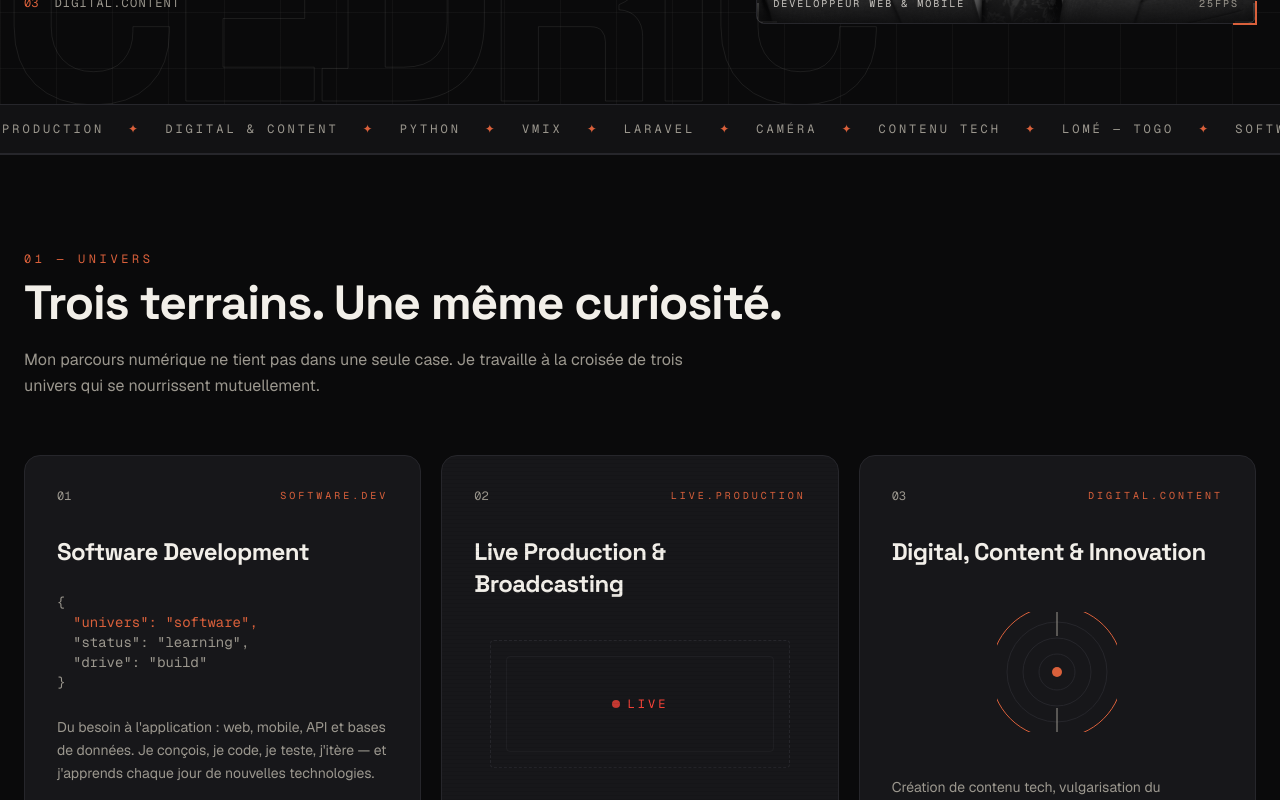
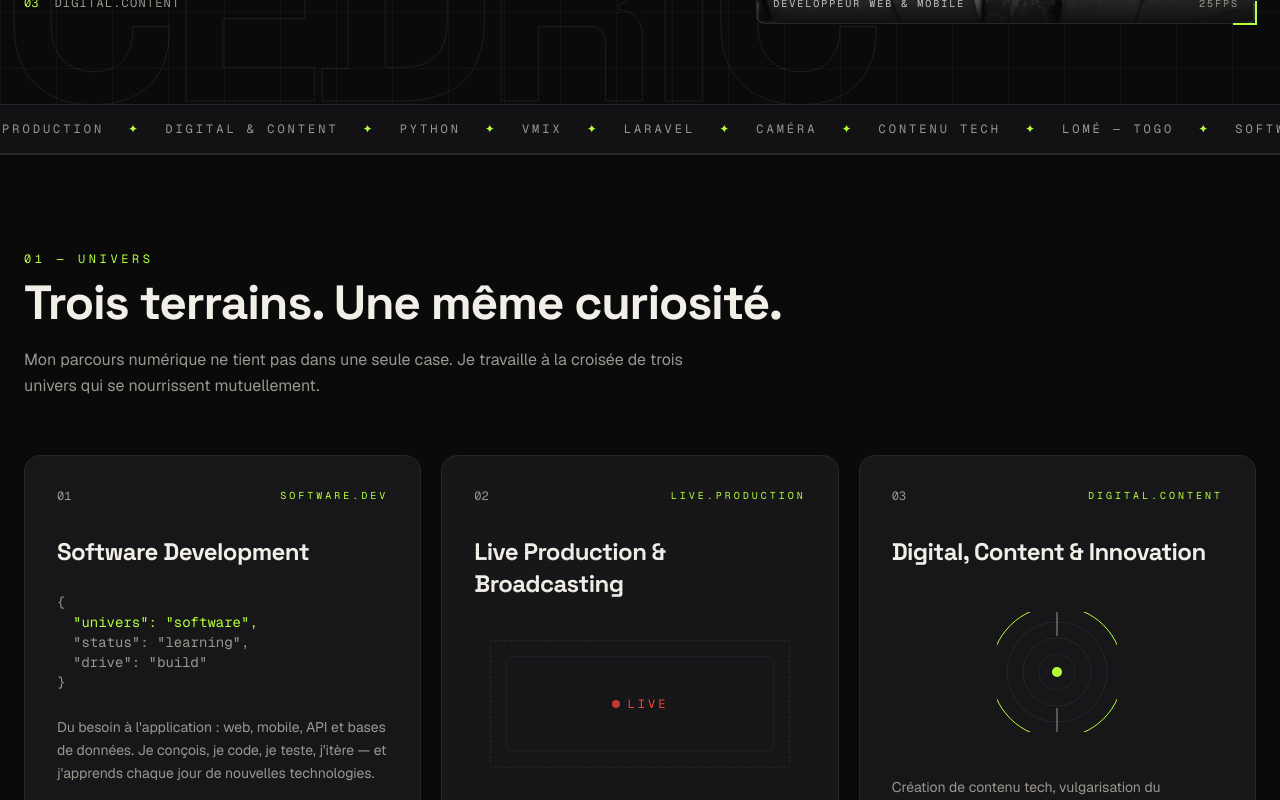
Before and after one commit to Yannickeudes/yannickeudes.github.io, a Next.js app: page / in a window 1280 px wide. Shown: the part 780-1580 px from the top of the page. Built offline with nearby package versions, Linux system fonts and the light colour scheme.

Commit message:
Accent neon vert fluorescent

```diff
--- a/src/app/globals.css
+++ b/src/app/globals.css
@@ -7,7 +7,7 @@
   --color-line: #26262b;
   --color-cream: #f2efe9;
   --color-muted: #9b978e;
-  --color-accent: #d9603b;
+  --color-accent: #b4ff39;
   --color-rec: #ff453a;
   --font-sans: var(--font-geist-sans);
   --font-mono: var(--font-geist-mono);
@@ -110,7 +110,7 @@ body {
 }
 
 .fx-split {
-  background: linear-gradient(to bottom, #f2efe9 0%, #f2efe9 50%, #d9603b 50%, #d9603b 100%);
+  background: linear-gradient(to bottom, #f2efe9 0%, #f2efe9 50%, var(--color-accent) 50%, var(--color-accent) 100%);
   -webkit-background-clip: text;
   background-clip: text;
   -webkit-text-fill-color: transparent;
--- a/src/components/ContactForm.tsx
+++ b/src/components/ContactForm.tsx
@@ -90,7 +90,7 @@ export default function ContactForm() {
           href={waHref}
           target="_blank"
           rel="noopener noreferrer"
-          className="inline-flex flex-1 items-center justify-center rounded-full bg-accent px-6 py-3.5 text-sm font-medium text-white transition-colors hover:bg-accent/85 sm:flex-none"
+          className="inline-flex flex-1 items-center justify-center rounded-full bg-accent px-6 py-3.5 text-sm font-semibold text-ink transition-colors hover:bg-accent/85 sm:flex-none"
         >
           Envoyer via WhatsApp
         </a>
--- a/src/components/FxName.tsx
+++ b/src/components/FxName.tsx
@@ -44,7 +44,7 @@ export default function FxName({ className = "" }: { className?: string }) {
                     }`}
                     style={
                       !cedricHover && hovered === i
-                        ? { color: "#d9603b" }
+                        ? { color: "var(--color-accent)" }
                         : undefined
                     }
                     onMouseEnter={() => {
--- a/src/components/Universes.tsx
+++ b/src/components/Universes.tsx
@@ -36,11 +36,16 @@ function Motif({ kind }: { kind: string }) {
             cx="60"
             cy="60"
             r={r}
-            stroke={i === 3 ? "#d9603b" : "#26262b"}
+            style={{ stroke: i === 3 ? "var(--color-accent)" : "#26262b" }}
             strokeWidth="1"
           />
         ))}
-        <circle cx="60" cy="60" r="5" fill="#d9603b" />
+        <circle
+          cx="60"
+          cy="60"
+          r="5"
+          style={{ fill: "var(--color-accent)" }}
+        />
         <line x1="60" y1="0" x2="60" y2="24" stroke="#9b978e" strokeWidth="1" />
         <line x1="60" y1="96" x2="60" y2="120" stroke="#9b978e" strokeWidth="1" />
       </svg>
```
